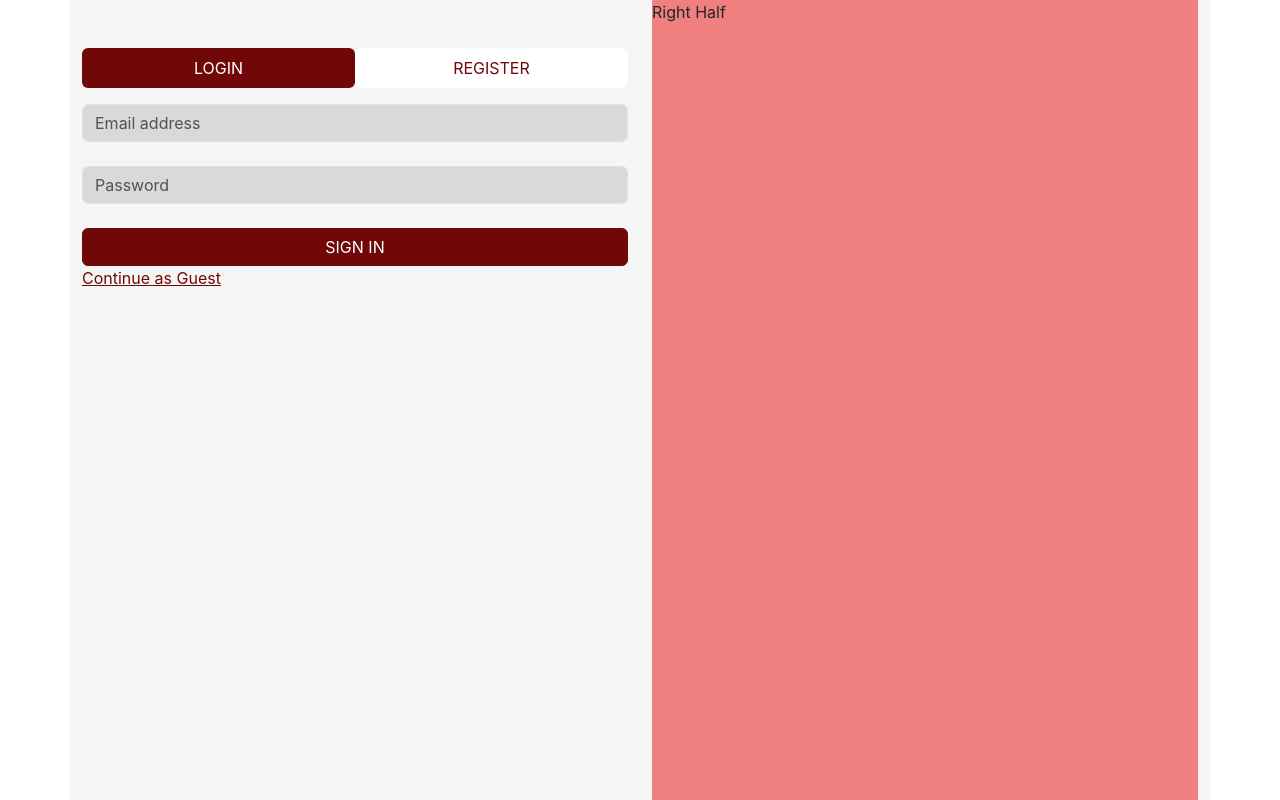
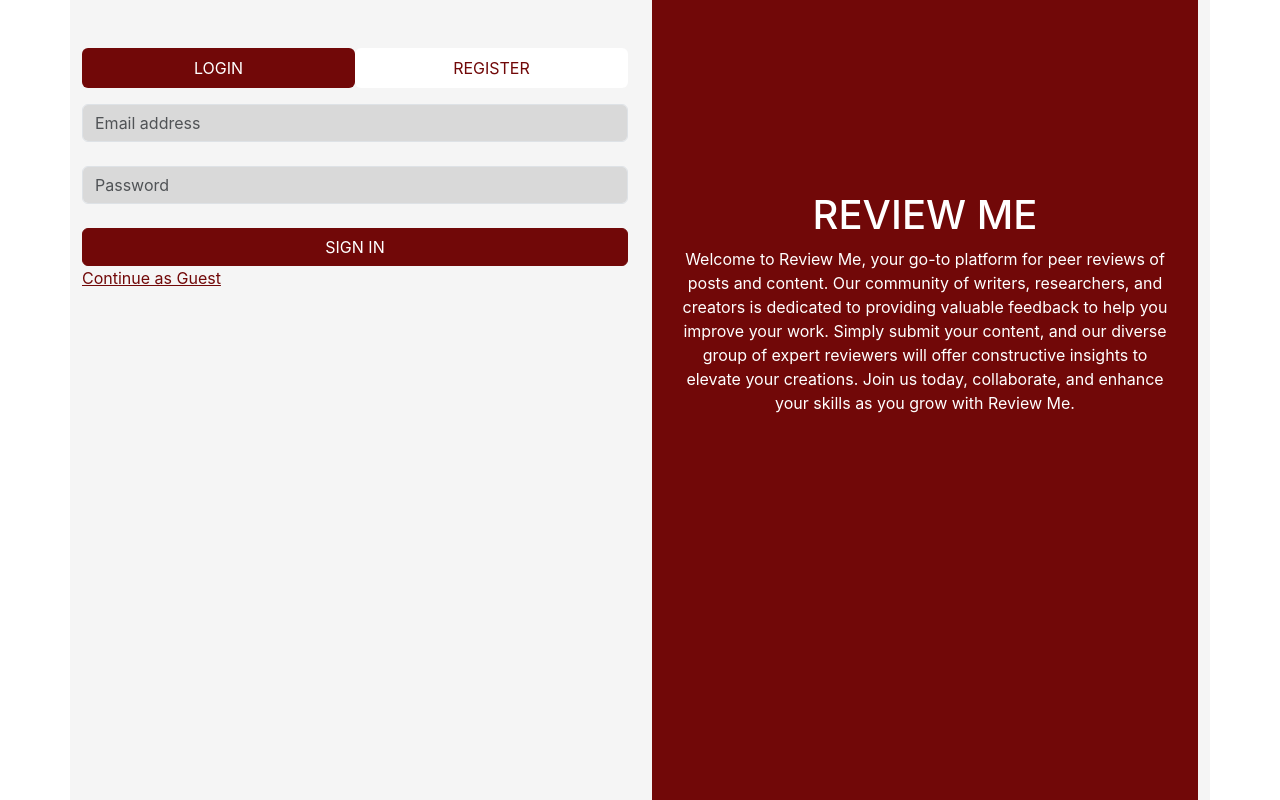
Before and after one commit to shekharmnnit/Runtime_Terror, a React (Create React App) app in the folder frontend/: page / in a window 1280 px wide. Built offline with nearby package versions, Linux system fonts and the light colour scheme; the HTML template or start-up script is replaced by a standard one.

Commit message:
right screen

```diff
--- a/frontend/src/components/Login.tsx
+++ b/frontend/src/components/Login.tsx
@@ -99,8 +99,11 @@ function Login() {
 
         </div >
         <div className="col-md-6">
-          <div style={{ background: 'lightcoral', height: '100vh' }}>
-            Right Half
+          <div style={{ background: '#710808', height: '100vh' }}>
+            <div style={{ textAlign: 'center', color: 'white',padding:'35% 5% 0% 5%'}}>
+              <h1 >REVIEW ME</h1>
+              <p>Welcome to Review Me, your go-to platform for peer reviews of posts and content. Our community of writers, researchers, and creators is dedicated to providing valuable feedback to help you improve your work. Simply submit your content, and our diverse group of expert reviewers will offer constructive insights to elevate your creations. Join us today, collaborate, and enhance your skills as you grow with Review Me.</p>
+            </div>
           </div>
         </div>
       </div>
```
